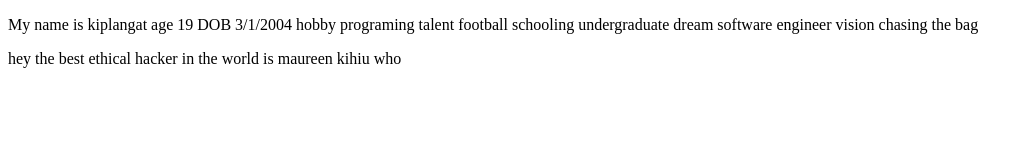
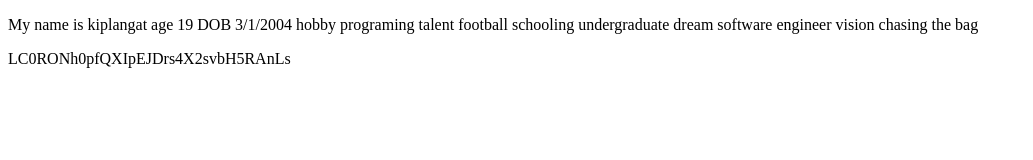
Before and after one commit to shacklebayyy/hello, a plain HTML site: page index.html in a window 1280 px wide. Shown: the whole page, without its empty margins (0-1033 px from the left). Drawn offline with Linux system fonts and the light colour scheme.

Commit message:
Update index.html

```diff
--- a/index.html
+++ b/index.html
@@ -17,4 +17,4 @@
         vision chasing the bag
 
     </p>
-    <P>hey the best ethical hacker in the world is maureen kihiu who</p>
+    <P> LC0RONh0pfQXIpEJDrs4X2svbH5RAnLs</p>
```
